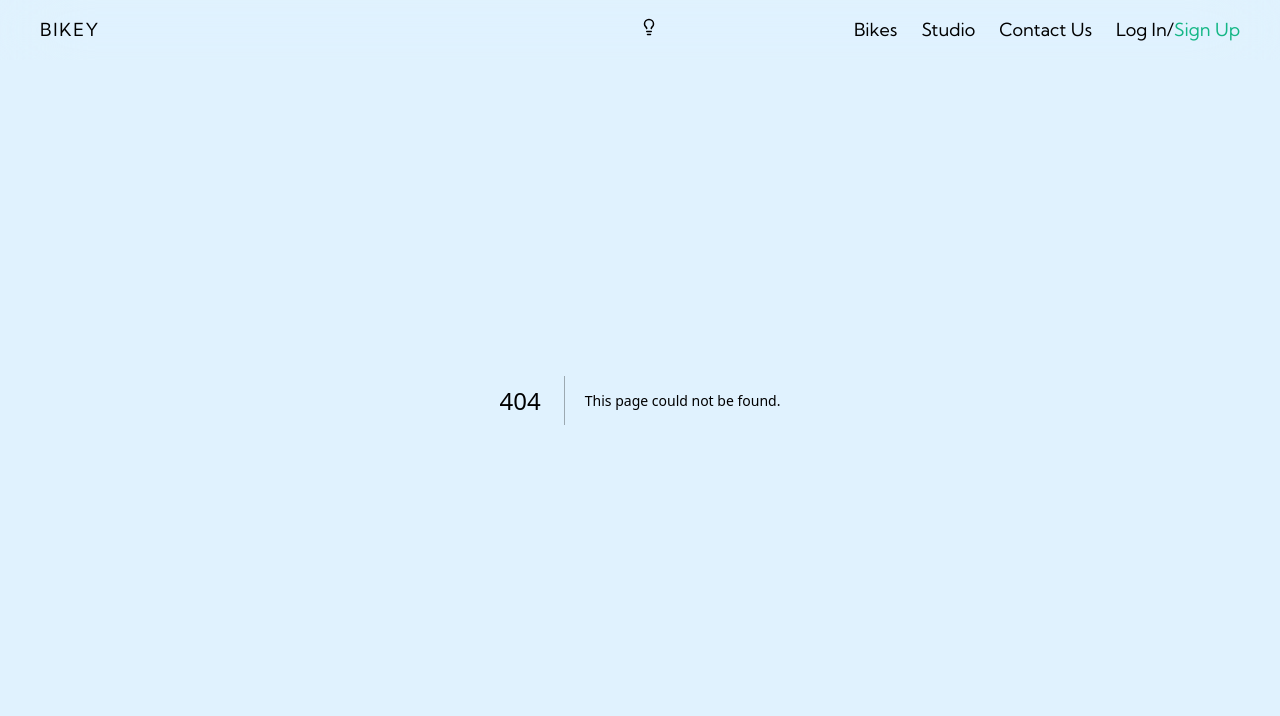
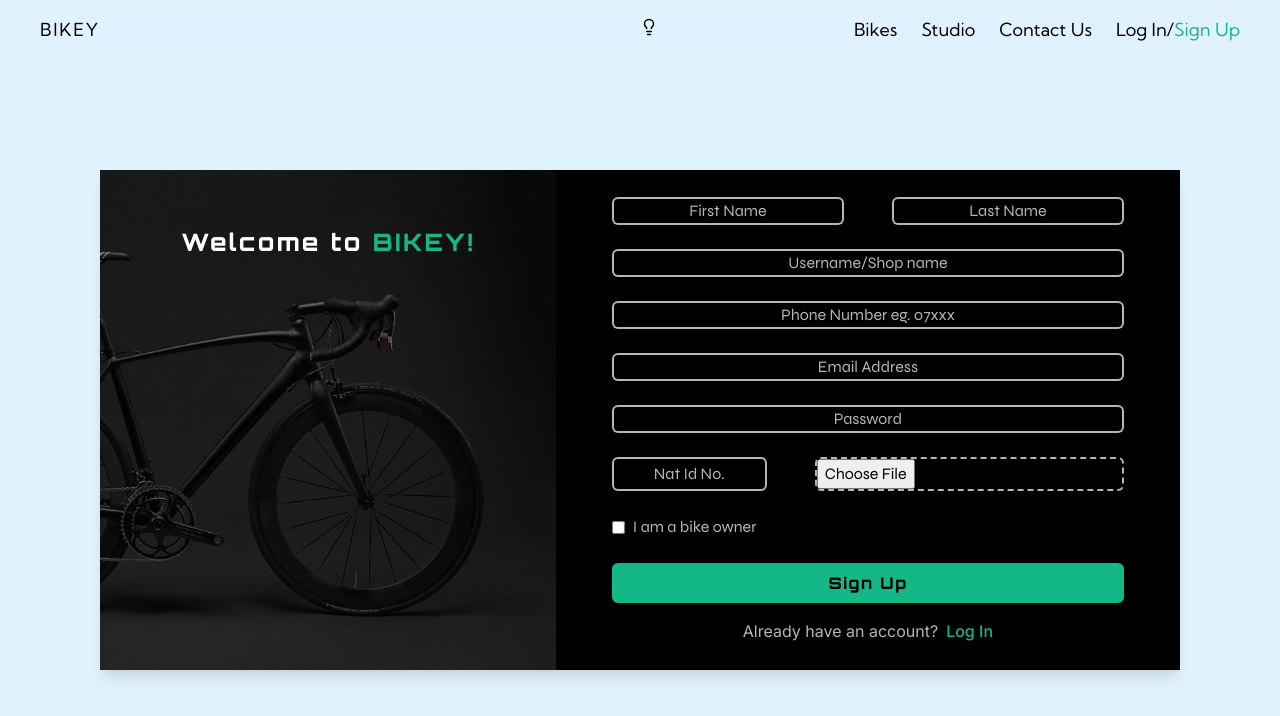
Before and after one commit to KINYENJE/nextjs-bike-rental-app, a Next.js app: page /signup in a window 1280 px wide. Before the commit this address had no page. Shown: the top 716 px of the page. Built offline with nearby package versions, Linux system fonts and the light colour scheme.

Commit message:
login page and sign in page

```diff
--- /dev/null
+++ b/app/login/page.jsx
@@ -0,0 +1,47 @@
+import Image from 'next/image'
+import React from 'react'
+import { Orbitron, Syne } from 'next/font/google'
+import Link from 'next/link'
+
+const font = Orbitron({weight: "800", subsets: ['latin']})
+const fontSyne = Syne({weight: "400", subsets: ['latin']})
+
+const page = () => {
+  return (
+    <section className='mx-11 py-16 h-[100vh] flex justify-center items-center'>
+      <div className=' shadow-lg bg-black w-[1080px] h-[500px] flex mt-10 '>
+        <div className='bg-white w-[550px] relative flex justify-center'>
+          <h1 className={`text-white mt-14 z-30 text-2xl tracking-widest absolute ${font.className} font-medium `}>Welcome back to
+          <span className='text-dgreen dark:text-dred font-extrabold'> BIKEY!</span> </h1>
+          <div className='w-full z-10 absolute bg-black h-[500px] opacity-40 flex justify-center'>
+
+          </div>
+          <Image src={"/loginbike.jpg"} alt='login bike' width={900} height={500} className='h-full w-full object-cover object-right-top z-0 ' />
+
+        </div>
+
+        <div className='w-[730px] flex flex-col px-14 items-center justify-center '>
+
+          <form className={` space-y-6 ${fontSyne.className}`}>
+
+            <h1 className={`text-dgreen dark:text-dred text-2xl tracking-widest ${font.className} font-medium  `}>Sign In</h1>
+            <p className='text-dsectext dark:text-dsectext pb-4'>Enter your details to sign in</p>
+
+            <input type="email" placeholder='Email Address' name='email' id='email' className='w-full bg-black bg-opacity-10 placeholder:text-dsectext placeholder:text-center border-2 border-dsectext rounded-md focus:dark:border-dred focus:border-dgreen outline-none py-2' />
+            <input type="password" placeholder='Password' name='password' id='password' className='w-full bg-black bg-opacity-10 placeholder:text-dsectext placeholder:text-center border-2 border-dsectext rounded-md focus:dark:border-dred focus:border-dgreen outline-none py-2 ' />
+
+            <input type="submit" value="Sign In" className={`w-full dark:bg-dred bg-dgreen  text-black rounded-md py-2 cursor-pointer font-extrabold ${font.className} tracking-widest`} />
+          </form>
+
+          <div className='flex justify-center gap-2 pt-4'>
+            <p className='text-dsectext dark:text-dsectext'>Don&apos;t have an account?</p>
+            <Link href="/login" className='text-dgreen dark:text-dred font-medium hover:underline underline-offset-2'>Sign Up</Link>
+          </div>
+        </div>
+
+      </div>
+    </section>
+  )
+}
+
+export default page
--- /dev/null
+++ b/app/signup/page.jsx
@@ -0,0 +1,57 @@
+import Image from 'next/image'
+import React from 'react'
+import { Orbitron, Syne } from 'next/font/google'
+import Link from 'next/link'
+
+const font = Orbitron({weight: "800", subsets: ['latin']})
+const fontSyne = Syne({weight: "400", subsets: ['latin']})
+
+const page = () => {
+  return (
+    <section className='mx-11 py-16 h-[100vh] flex justify-center items-center'>
+      <div className=' shadow-lg bg-black w-[1080px] h-[500px] flex mt-10 '>
+        <div className='bg-white w-[550px] relative flex justify-center'>
+          <h1 className={`text-white mt-14 z-30 text-2xl tracking-widest absolute ${font.className} font-medium `}>Welcome to
+          <span className='text-dgreen dark:text-dred font-extrabold'> BIKEY!</span> </h1>
+          <div className='w-full z-10 absolute bg-black h-[500px] opacity-40 flex justify-center'>
+
+          </div>
+          <Image src={"/loginbike.jpg"} alt='login bike' width={900} height={500} className='h-full w-full object-cover object-right-top z-0 ' />
+
+        </div>
+
+        <div className='w-[730px] flex flex-col px-14 items-center justify-center '>
+
+          <form className={` space-y-6 ${fontSyne.className}`}>
+            <div className='flex w-full space-x-12'>
+              <input type="text" placeholder='First Name' name='fname' id='fname' className='w-1/2 bg-black bg-opacity-10 placeholder:text-dsectext border-2 border-dsectext rounded-md placeholder:text-center focus:dark:border-dred focus:border-dgreen outline-none ' />
+              <input type="text" placeholder='Last Name' name='lname' id='lname' className='w-1/2 bg-black bg-opacity-10 placeholder:text-dsectext border-2 border-dsectext rounded-md placeholder:text-center focus:dark:border-dred focus:border-dgreen outline-none ' />
+            </div>
+            <input type="text" placeholder='Username/Shop name' name='username' id='username' className='w-full bg-black bg-opacity-10 placeholder:text-dsectext placeholder:text-center border-2 border-dsectext rounded-md focus:dark:border-dred focus:border-dgreen outline-none ' />
+            <input type="tel" placeholder='Phone Number eg. 07xxx' name='phone' id='phone' className='w-full bg-black bg-opacity-10 placeholder:text-dsectext placeholder:text-center border-2 border-dsectext rounded-md focus:dark:border-dred focus:border-dgreen outline-none ' />
+            <input type="email" placeholder='Email Address' name='email' id='email' className='w-full bg-black bg-opacity-10 placeholder:text-dsectext placeholder:text-center border-2 border-dsectext rounded-md focus:dark:border-dred focus:border-dgreen outline-none ' />
+            <input type="password" placeholder='Password' name='password' id='password' className='w-full bg-black bg-opacity-10 placeholder:text-dsectext placeholder:text-center border-2 border-dsectext rounded-md focus:dark:border-dred focus:border-dgreen outline-none ' />
+            <div className='flex w-full space-x-12'>
+              <input type="text" placeholder='Nat Id No.' name='idnumber' id='idnumber' className='w-1/3 bg-black bg-opacity-10 placeholder:text-dsectext border-2 border-dsectext rounded-md placeholder:text-center focus:dark:border-dred focus:border-dgreen outline-none ' />
+              {/** upload picture */}
+              <input type="file" name="idpic" id="idpic" className='w-2/3 bg-black bg-opacity-10 placeholder:text-dsectext border-dashed border-2 border-dsectext rounded-md placeholder:text-center focus:dark:border-dred focus:border-dgreen outline-none ' />
+            </div>
+            <div className='w-full flex items-center gap-2'>
+              <input type="checkbox" name="owner" id="owner" />
+              <label htmlFor="owner" className='text-dsectext dark:text-dsectext'>I am a bike owner</label>
+            </div>
+            <input type="submit" value="Sign Up" className={`w-full dark:bg-dred bg-dgreen  text-black rounded-md py-2 cursor-pointer font-extrabold ${font.className} tracking-widest`} />
+          </form>
+
+          <div className='flex justify-center gap-2 pt-4'>
+            <p className='text-dsectext dark:text-dsectext'>Already have an account?</p>
+            <Link href="/login" className='text-dgreen dark:text-dred font-medium hover:underline underline-offset-2'>Log In</Link>
+          </div>
+        </div>
+
+      </div>
+    </section>
+  )
+}
+
+export default page
```
Also changed, not shown: public/loginbike.jpg (added).
